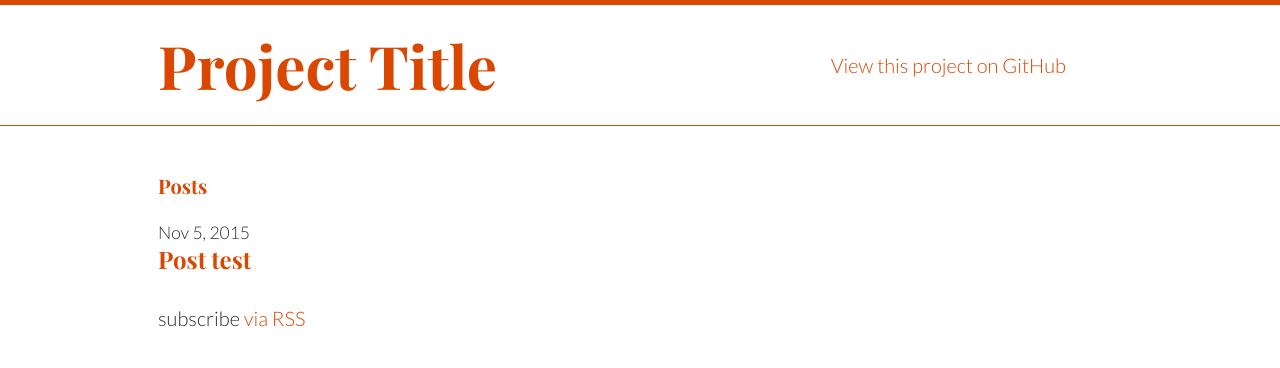
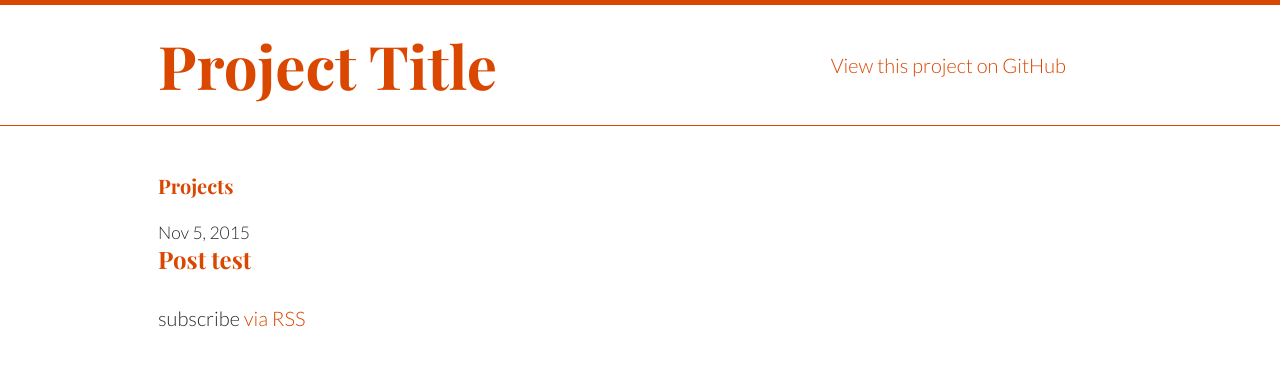
Before and after one commit to derekmisler/derekmisler.github.io, a Jekyll site: the page built from index.html, in a window 1280 px wide. Shown: the top 368 px of the page. Built offline with Jekyll 4.4.1, drawn with Linux system fonts in a browser that asks for light colours.

Commit message:
update page title

```diff
--- a/index.html
+++ b/index.html
@@ -4,7 +4,7 @@ layout: default
 
 <div class="home">
 
-  <h1 class="page-heading">Posts</h1>
+  <h1 class="page-heading">Projects</h1>
 
   <ul class="post-list">
     {% for post in site.posts %}
```
